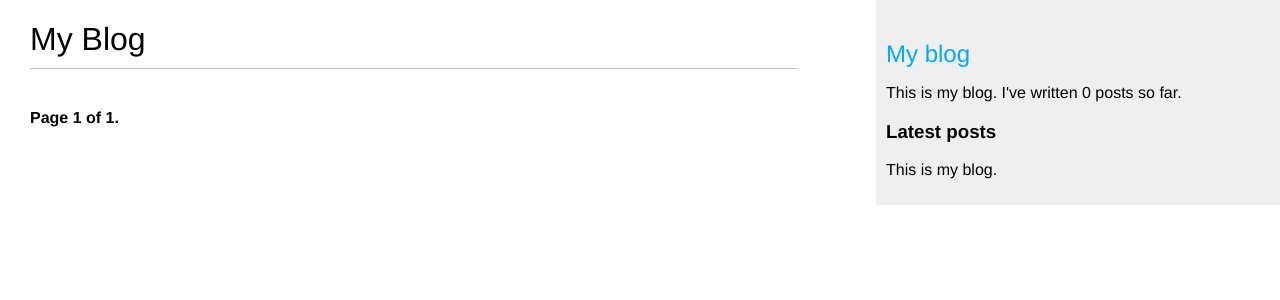
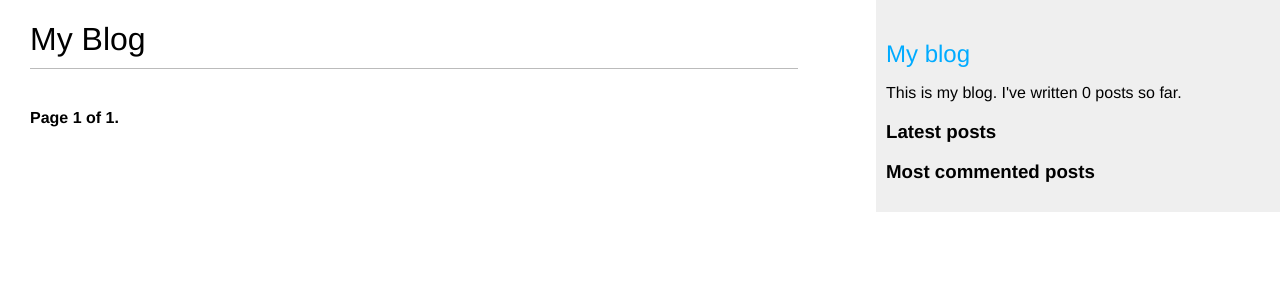
Before and after one commit to evil-kekc/BlogApp, a Django app: page /blog/ in a window 1280 px wide. Shown: the top 300 px of the page. Run offline with Django 4.2, Linux system fonts and the light colour scheme; data that the repository does not hold is empty.

Commit message:
Add simple tag returns QuerySet

```diff
--- a/blog/templates/blog/base.html
+++ b/blog/templates/blog/base.html
@@ -23,8 +23,16 @@
         I've written {% total_posts %} posts so far.
     </p>
     <h3>Latest posts</h3>
-    {% show_latest_posts 5 %}
-    <p>This is my blog.</p>
+    {% show_latest_posts 3 %}
+    <h3>Most commented posts</h3>
+    {% get_most_commented_posts 3 as most_commented_posts %}
+    <ul>
+        {% for post in most_commented_posts %}
+            <li>
+                <a href="{{ post.get_absolute_url }}">{{ post.title }}</a>
+            </li>
+        {% endfor %}
+    </ul>
 </div>
 </body>
 </html>
--- a/blog/templatetags/blog_tags.py
+++ b/blog/templatetags/blog_tags.py
@@ -1,4 +1,6 @@
 from django import template
+from django.db.models import Count
+
 from ..models import Post
 
 register = template.Library()
@@ -6,12 +8,33 @@ register = template.Library()
 
 @register.simple_tag
 def total_posts():
+    """Returns count of posts
+
+    :return: count of posts
+    """
     return Post.published.count()
 
 
 @register.inclusion_tag('blog/post/latest_posts.html')
 def show_latest_posts(count=5):
+    """Returns similar latest posts
+
+    :param count: count of posts
+    :return: latest posts
+    """
     latest_posts = Post.published.order_by('-publish')[:count]
     return {
         'latest_posts': latest_posts
     }
+
+
+@register.simple_tag
+def get_most_commented_posts(count=5):
+    """Returns most commented posts
+
+    :param count: count of posts
+    :return: most commented posts
+    """
+    return Post.published.annotate(
+        total_comments=Count('comments')
+    ).order_by('-total_comments')[:count]
```
